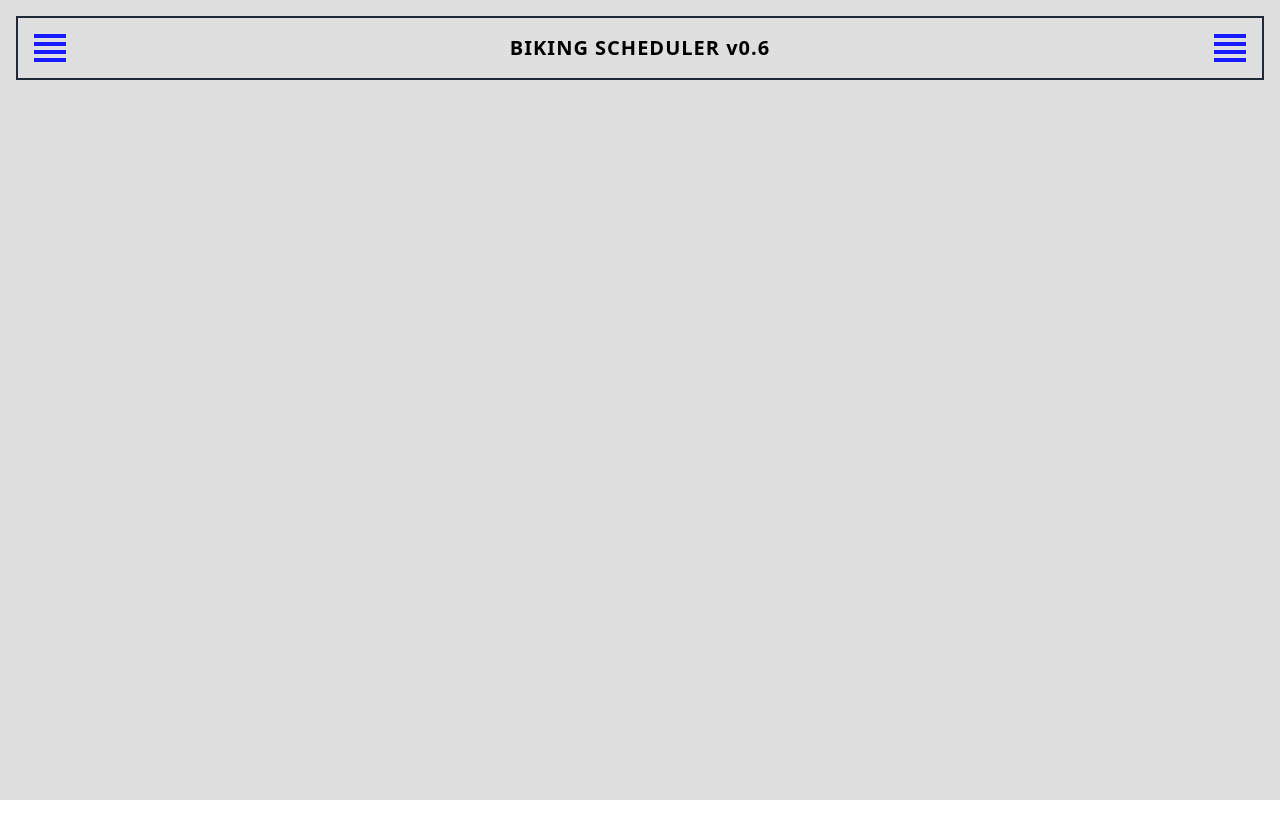
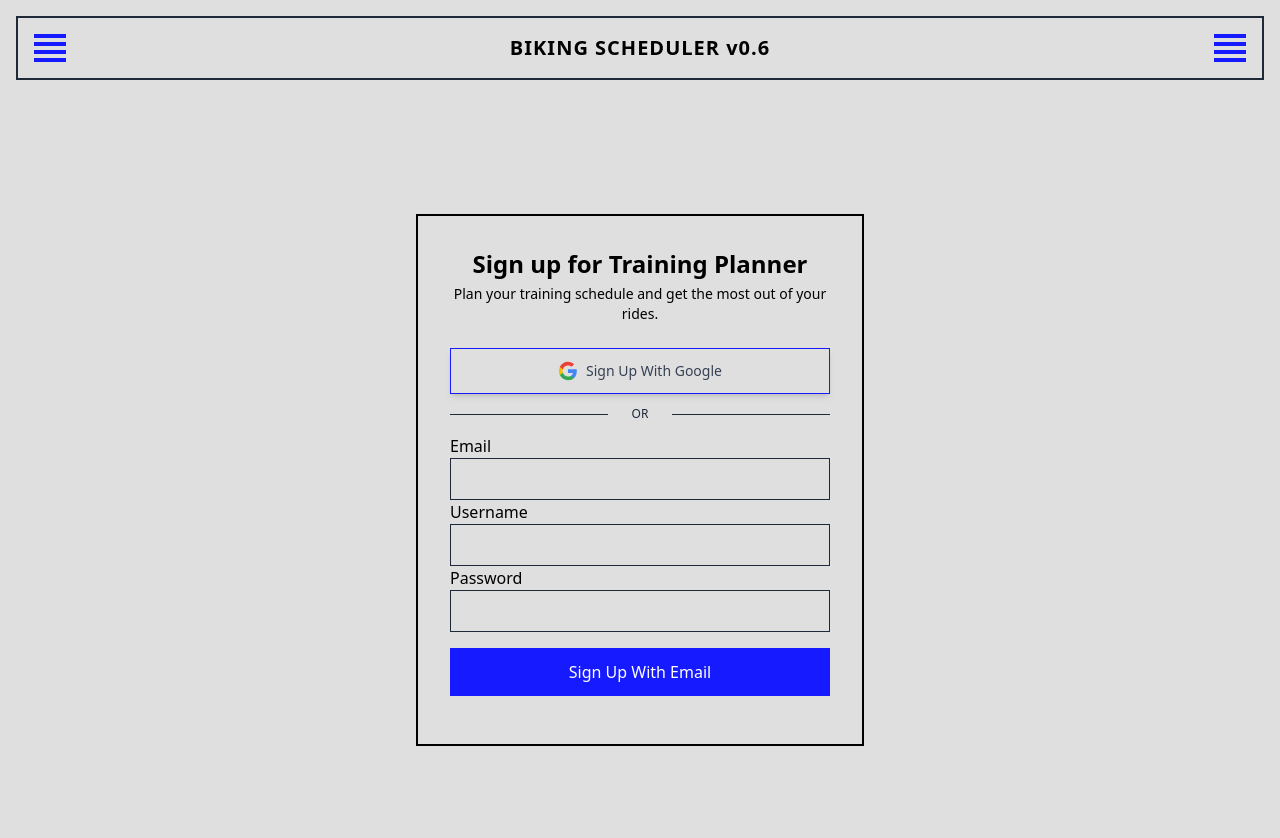
Before and after one commit to ntibbenlembke/training-planner, a React (Vite) app in the folder frontend/: page / in a window 1280 px wide. Shown: the top 838 px of the page. Before the commit the page ends 800 px from the top, so only its background shows below. Built offline with nearby package versions, Linux system fonts and the light colour scheme.

Commit message:
Fully functional sign up page on root

```diff
--- a/frontend/src/pages/Root.tsx
+++ b/frontend/src/pages/Root.tsx
@@ -1,13 +1,166 @@
 import { Outlet } from "react-router-dom"
 import Header from "../components/Header"
+import { useState } from "react"
+import { useNavigate } from "react-router-dom"
+import { useAuth } from "../context/AuthContext"
+
+
 
 export default function Root() {
+
+    const [isLoading, setIsLoading] = useState(false);
+    const [error, setError] = useState('');
+    const [email, setEmail] = useState('');
+    const [username, setUsername] = useState('');
+    const [password, setPassword] = useState('');
+    const navigate = useNavigate();
+    const { isAuthenticated } = useAuth();
+
+    // If already authenticated, redirect to calendar page
+    if (isAuthenticated) {
+        navigate('/calendar');
+    }
+
+    // Initiate Google OAuth login
+    async function handleGoogleLogin() {
+        setIsLoading(true);
+        setError('');
+
+        try {
+            const response = await fetch('http://localhost:8000/auth/google/login');
+
+            if (!response.ok) {
+                throw new Error('Failed to initiate login');
+            }
+
+            const data = await response.json();
+
+            // Redirect to Google's OAuth page
+            window.location.href = data.authorization_url;
+        } catch (err) {
+            setError(err instanceof Error ? err.message : 'Failed to initiate login');
+            setIsLoading(false);
+        }
+    }
+
+    async function handleSignUpWithUsernameAndPassword() {
+        setIsLoading(true);
+        setError('');
+
+        try {
+            const response = await fetch('http://localhost:8000/user/', {
+                method: 'POST',
+                headers: {
+                    'accept': 'application/json',
+                    'Content-Type': 'application/json'
+                },
+                body: JSON.stringify({
+                    email: email,
+                    username: username,
+                    password: password
+                }),
+            });
+
+            if (!response.ok) {
+                throw new Error('Failed to sign up');
+            }
+
+            const data = await response.json();
+            console.log(data);
+            // Redirect to calendar page
+            navigate('/calendar');
+        } catch (err) {
+            setError(err instanceof Error ? err.message : 'Failed to sign up');
+            setIsLoading(false);
+        }
+    }
+
     return (
         <div className="flex flex-col min-h-screen bg-paper">
             <Header />
             <Outlet />
 
+            {location.pathname === '/' && (<div className="flex flex-col items-center justify-center min-h-screen ">
+                <div className="p-8 bg-paper border-2 border-grey-800 w-full max-w-md">
+                    <h1 className="text-2xl font-bold mb-1 text-center">Sign up for Training Planner</h1>
+                    <h4 className="text-sm text-center mb-6">Plan your training schedule and get the most out of your rides.</h4>
 
+                    {error && (
+                        <div className="bg-red-100 border border-red-400 text-red-700 px-4 py-3 rounded mb-4">
+                            {error}
+                        </div>
+                    )}
+
+                    <button
+                        onClick={handleGoogleLogin}
+                        disabled={isLoading}
+                        className="w-full flex justify-center items-center bg-paper border border-blue shadow-md px-4 py-3 text-sm font-medium text-gray-700 hover:bg-gray-50 focus:outline-none focus:ring-2 focus:ring-offset-2 focus:ring-blue-500"
+                    >
+                        {isLoading ? (
+                            <span>Loading...</span>
+                        ) : (
+                            <>
+                                <svg className="w-5 h-5 mr-2" viewBox="0 0 24 24">
+                                    <path
+                                        fill="#4285F4"
+                                        d="M22.56 12.25c0-.78-.07-1.53-.2-2.25H12v4.26h5.92c-.26 1.37-1.04 2.53-2.21 3.31v2.77h3.57c2.08-1.92 3.28-4.74 3.28-8.09z"
+                                    />
+                                    <path
+                                        fill="#34A853"
+                                        d="M12 23c2.97 0 5.46-.98 7.28-2.66l-3.57-2.77c-.98.66-2.23 1.06-3.71 1.06-2.86 0-5.29-1.93-6.16-4.53H2.18v2.84C3.99 20.53 7.7 23 12 23z"
+                                    />
+                                    <path
+                                        fill="#FBBC05"
+                                        d="M5.84 14.09c-.22-.66-.35-1.36-.35-2.09s.13-1.43.35-2.09V7.07H2.18C1.43 8.55 1 10.22 1 12s.43 3.45 1.18 4.93l2.85-2.22.81-.62z"
+                                    />
+                                    <path
+                                        fill="#EA4335"
+                                        d="M12 5.38c1.62 0 3.06.56 4.21 1.64l3.15-3.15C17.45 2.09 14.97 1 12 1 7.7 1 3.99 3.47 2.18 7.07l3.66 2.84c.87-2.6 3.3-4.53 6.16-4.53z"
+                                    />
+                                </svg>
+                                Sign Up With Google
+                            </>
+                        )}
+                    </button>
+
+
+                    <div className="py-3 flex items-center text-xs text-gray-800 uppercase before:flex-1 before:border-t before:border-gray-800 before:me-6 after:flex-1 after:border-t after:border-gray-800 after:ms-6">Or</div>
+
+                <div className="mb-4">
+
+                    <label>Email</label>
+                    <input
+                        type="string"
+                        className="w-full p-2 border border-gray-800"
+                        value={email}
+                        onChange={(e) => setEmail(e.target.value)}
+                    />
+                    <label>Username</label>
+                    <input
+                        type="string"
+                        className="w-full p-2 border border-gray-800"
+                        value={username}
+                        onChange={(e) => setUsername(e.target.value)}
+                    />
+                    <label>Password</label>
+                    <input
+                        type="string"
+                        className="w-full p-2 border border-gray-800"
+                        value={password}
+                        onChange={(e) => setPassword(e.target.value)}
+                    />
+
+
+                    <button
+                        onClick={handleSignUpWithUsernameAndPassword}
+                        className="w-full py-3 px-2 bg-blue text-white border-blue hover:bg-blue-dark hover:border-blue-dark mt-4" >
+                        Sign Up With Email
+                    </button>
+                </div>
+
+
+                </div>
+            </div>)}
         </div>
     );
 }
```
